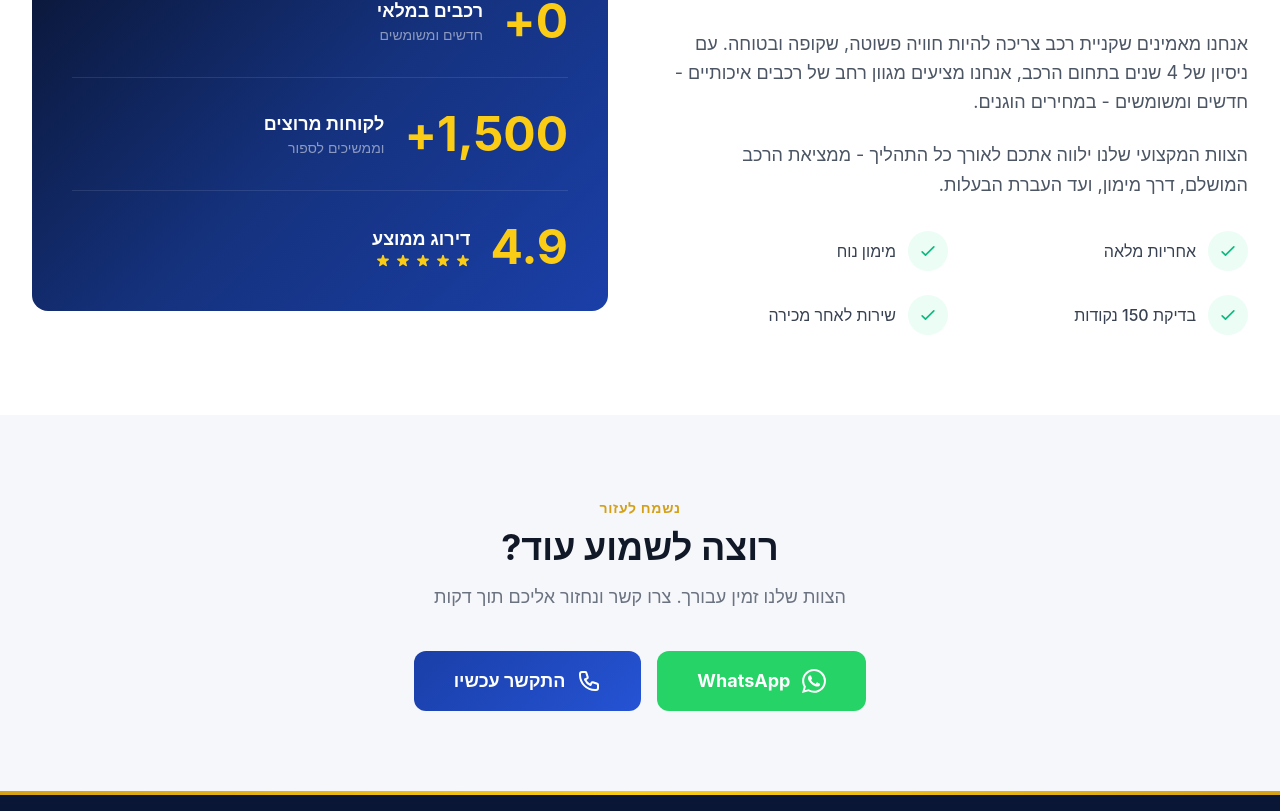
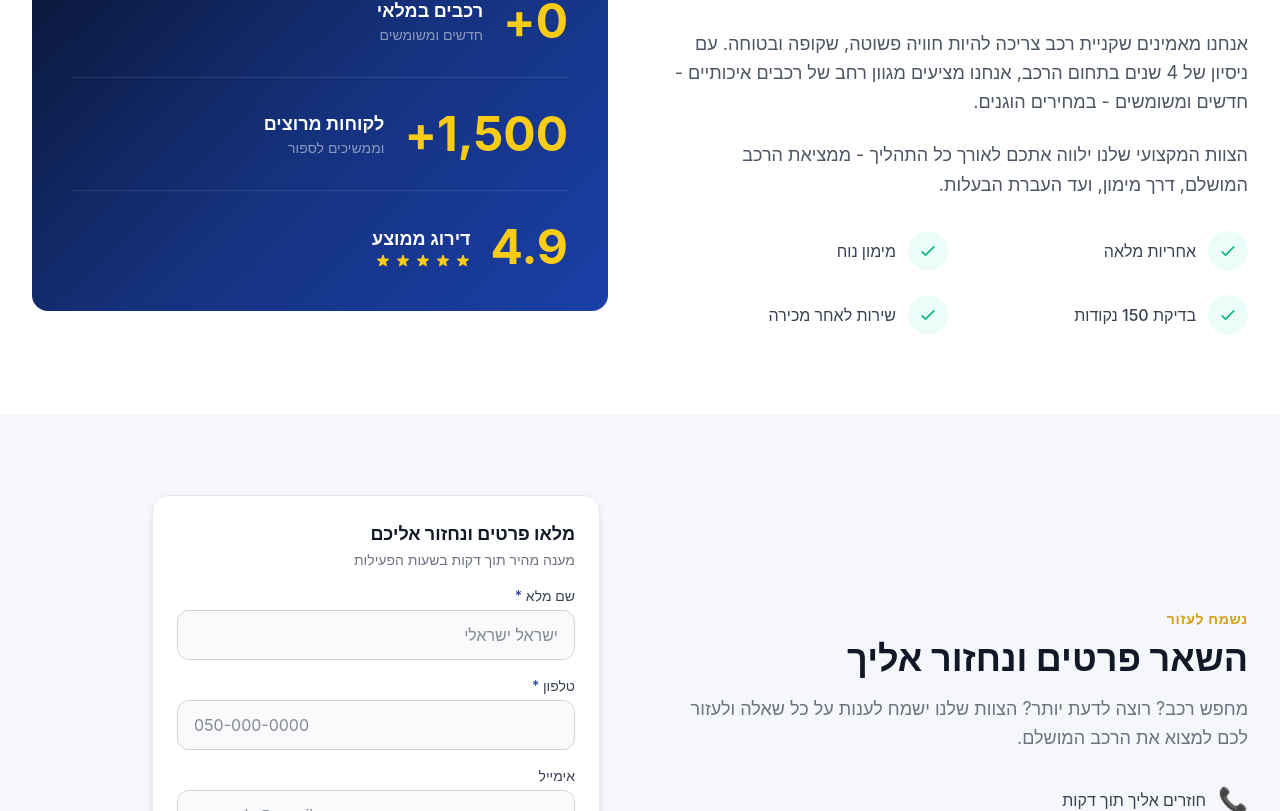
Before and after one commit to moshe-connectio/smart-drive-site, a Next.js app: page / in a window 1280 px wide. Shown: the part 1989-2800 px from the top of the page. Built offline with nearby package versions, Linux system fonts and the light colour scheme; no server answers.

Commit message:
Add lead form to homepage + lead CTA button in header

```diff
--- a/src/app/page.tsx
+++ b/src/app/page.tsx
@@ -6,6 +6,7 @@ import { VehicleGrid } from '@modules/vehicles/components/VehicleGrid';
 import Link from 'next/link';
 import { ROUTES } from '@core/lib/constants';
 import { dealershipConfig } from '@core/config/site.config';
+import { LeadForm } from '@modules/leads';
 
 export const revalidate = 3600; // ISR - 1 hour for home page
 
@@ -297,39 +298,71 @@ export default async function HomePage() {
           </section>
         )}
 
-        {/* Contact / CTA Bottom */}
+        {/* Lead Form Section */}
         <section className="py-20" style={{ background: 'var(--color-background-secondary)' }}>
           <Container>
-            <div className="text-center max-w-2xl mx-auto">
+            <div className="grid grid-cols-1 lg:grid-cols-2 gap-12 lg:gap-20 items-center">
+              {/* Left - copy */}
+              <div>
                 <span className="text-sm font-bold tracking-wider uppercase" style={{ color: 'var(--color-gold)' }}>נשמח לעזור</span>
                 <h2 className="text-3xl sm:text-4xl font-bold mt-2 mb-4" style={{ color: 'var(--color-gray-900)' }}>
-                רוצה לשמוע עוד?
+                  השאר פרטים ונחזור אליך
                 </h2>
-              <p className="text-lg mb-10" style={{ color: 'var(--color-gray-500)' }}>
-                הצוות שלנו זמין עבורך. צרו קשר ונחזור אליכם תוך דקות
+                <p className="text-lg leading-relaxed mb-8" style={{ color: 'var(--color-gray-500)' }}>
+                  מחפש רכב? רוצה לדעת יותר? הצוות שלנו ישמח לענות על כל שאלה ולעזור לכם למצוא את הרכב המושלם.
                 </p>
 
-              <div className="flex flex-col sm:flex-row gap-4 justify-center">
+                <div className="space-y-4 mb-8">
+                  {[
+                    { icon: '📞', text: 'חוזרים אליך תוך דקות' },
+                    { icon: '🚗', text: 'ייעוץ אישי ומקצועי ללא עלות' },
+                    { icon: '🔒', text: 'פרטיך שמורים ומאובטחים' },
+                  ].map((item) => (
+                    <div key={item.text} className="flex items-center gap-3">
+                      <span className="text-2xl">{item.icon}</span>
+                      <span className="font-medium" style={{ color: 'var(--color-gray-700)' }}>{item.text}</span>
+                    </div>
+                  ))}
+                </div>
+
+                {/* Alternative contact */}
+                <div className="flex flex-col sm:flex-row gap-3">
                   <a
                     href={dealershipConfig.social.whatsapp}
                     target="_blank"
                     rel="noopener noreferrer"
-                  className="inline-flex items-center gap-3 font-bold py-4 px-10 rounded-xl text-white transition-all duration-300 hover:scale-105 text-lg"
+                    className="inline-flex items-center justify-center gap-2 font-bold py-3 px-6 rounded-xl text-white transition-all duration-200 hover:scale-105 text-sm"
                     style={{ background: '#25D366' }}
                   >
-                  <svg className="w-6 h-6" fill="currentColor" viewBox="0 0 24 24"><path d="M17.472 14.382c-.297-.149-1.758-.867-2.03-.967-.273-.099-.471-.148-.67.15-.197.297-.767.966-.94 1.164-.173.199-.347.223-.644.075-.297-.15-1.255-.463-2.39-1.475-.883-.788-1.48-1.761-1.653-2.059-.173-.297-.018-.458.13-.606.134-.133.298-.347.446-.52.149-.174.198-.298.298-.497.099-.198.05-.371-.025-.52-.075-.149-.669-1.612-.916-2.207-.242-.579-.487-.5-.669-.51-.173-.008-.371-.01-.57-.01-.198 0-.52.074-.792.372-.272.297-1.04 1.016-1.04 2.479 0 1.462 1.065 2.875 1.213 3.074.149.198 2.096 3.2 5.077 4.487.709.306 1.262.489 1.694.625.712.227 1.36.195 1.871.118.571-.085 1.758-.719 2.006-1.413.248-.694.248-1.289.173-1.413-.074-.124-.272-.198-.57-.347m-5.421 7.403h-.004a9.87 9.87 0 01-5.031-1.378l-.361-.214-3.741.982.998-3.648-.235-.374a9.86 9.86 0 01-1.51-5.26c.001-5.45 4.436-9.884 9.888-9.884 2.64 0 5.122 1.03 6.988 2.898a9.825 9.825 0 012.893 6.994c-.003 5.45-4.437 9.884-9.885 9.884m8.413-18.297A11.815 11.815 0 0012.05 0C5.495 0 .16 5.335.157 11.892c0 2.096.547 4.142 1.588 5.945L.057 24l6.305-1.654a11.882 11.882 0 005.683 1.448h.005c6.554 0 11.89-5.335 11.893-11.893a11.821 11.821 0 00-3.48-8.413z"/></svg>
-                  WhatsApp
+                    <svg className="w-5 h-5" fill="currentColor" viewBox="0 0 24 24">
+                      <path d="M17.472 14.382c-.297-.149-1.758-.867-2.03-.967-.273-.099-.471-.148-.67.15-.197.297-.767.966-.94 1.164-.173.199-.347.223-.644.075-.297-.15-1.255-.463-2.39-1.475-.883-.788-1.48-1.761-1.653-2.059-.173-.297-.018-.458.13-.606.134-.133.298-.347.446-.52.149-.174.198-.298.298-.497.099-.198.05-.371-.025-.52-.075-.149-.669-1.612-.916-2.207-.242-.579-.487-.5-.669-.51-.173-.008-.371-.01-.57-.01-.198 0-.52.074-.792.372-.272.297-1.04 1.016-1.04 2.479 0 1.462 1.065 2.875 1.213 3.074.149.198 2.096 3.2 5.077 4.487.709.306 1.262.489 1.694.625.712.227 1.36.195 1.871.118.571-.085 1.758-.719 2.006-1.413.248-.694.248-1.289.173-1.413-.074-.124-.272-.198-.57-.347m-5.421 7.403h-.004a9.87 9.87 0 01-5.031-1.378l-.361-.214-3.741.982.998-3.648-.235-.374a9.86 9.86 0 01-1.51-5.26c.001-5.45 4.436-9.884 9.888-9.884 2.64 0 5.122 1.03 6.988 2.898a9.825 9.825 0 012.893 6.994c-.003 5.45-4.437 9.884-9.885 9.884m8.413-18.297A11.815 11.815 0 0012.05 0C5.495 0 .16 5.335.157 11.892c0 2.096.547 4.142 1.588 5.945L.057 24l6.305-1.654a11.882 11.882 0 005.683 1.448h.005c6.554 0 11.89-5.335 11.893-11.893a11.821 11.821 0 00-3.48-8.413z"/>
+                    </svg>
+                    וואטסאפ
                   </a>
                   <a
                     href={`tel:${dealershipConfig.contact.phone}`}
-                  className="inline-flex items-center gap-3 font-bold py-4 px-10 rounded-xl transition-all duration-300 hover:scale-105 text-lg"
-                  style={{ background: 'var(--gradient-primary)', color: 'white' }}
+                    className="inline-flex items-center justify-center gap-2 font-bold py-3 px-6 rounded-xl transition-all duration-200 hover:scale-105 text-sm"
+                    style={{ background: 'var(--color-primary)', color: '#fff' }}
                   >
-                  <svg className="w-6 h-6" fill="none" stroke="currentColor" viewBox="0 0 24 24">
+                    <svg className="w-5 h-5" fill="none" stroke="currentColor" viewBox="0 0 24 24">
                       <path strokeLinecap="round" strokeLinejoin="round" strokeWidth={2} d="M3 5a2 2 0 012-2h3.28a1 1 0 01.948.684l1.498 4.493a1 1 0 01-.502 1.21l-2.257 1.13a11.042 11.042 0 005.516 5.516l1.13-2.257a1 1 0 011.21-.502l4.493 1.498a1 1 0 01.684.949V19a2 2 0 01-2 2h-1C9.716 21 3 14.284 3 6V5z" />
                     </svg>
-                  התקשר עכשיו
+                    {dealershipConfig.contact.phone}
                   </a>
+                </div>
+              </div>
+
+              {/* Right - Form */}
+              <div className="w-full max-w-md mx-auto lg:mx-0">
+                <LeadForm
+                  formId="contact-page"
+                  title="מלאו פרטים ונחזור אליכם"
+                  subtitle="מענה מהיר תוך דקות בשעות הפעילות"
+                  showEmail
+                  showMessage
+                  submitLabel="שלח ונחזור אליך בהקדם ✓"
+                  variant="card"
+                />
               </div>
             </div>
           </Container>
--- a/src/shared/components/layout/Header.tsx
+++ b/src/shared/components/layout/Header.tsx
@@ -4,6 +4,7 @@ import { FaFacebook, FaInstagram, FaWhatsapp, FaYoutube } from 'react-icons/fa6'
 import { Container } from './Container';
 import { ROUTES } from '@core/lib/constants';
 import { dealershipConfig } from '@core/config/site.config';
+import { LeadModalButton } from '@shared/components/ui/LeadModalButton';
 
 export function Header() {
   const socialLinks = [
@@ -76,7 +77,7 @@ export function Header() {
             </Link>
           </nav>
 
-          {/* Social Links - Left */}
+          {/* Social Links + CTA - Left */}
           <div className="flex items-center gap-2 sm:gap-3 shrink-0">
             {socialLinks.map((social) => {
               const Icon = social.icon;
@@ -95,6 +96,13 @@ export function Header() {
                 </a>
               );
             })}
+
+            <LeadModalButton
+              formId="general"
+              buttonLabel="השאר פרטים"
+              variant="primary"
+              className="text-sm py-2 px-4 sm:px-5"
+            />
           </div>
         </div>
       </Container>
--- /dev/null
+++ b/src/shared/components/ui/LeadModalButton.tsx
@@ -0,0 +1,97 @@
+'use client';
+
+import { useState } from 'react';
+import { LeadForm } from '@modules/leads';
+import type { LeadFormId } from '@modules/leads';
+
+interface LeadModalButtonProps {
+  formId?: LeadFormId;
+  buttonLabel?: string;
+  /** 'primary' = filled blue, 'gold' = gold gradient, 'outline' = bordered */
+  variant?: 'primary' | 'gold' | 'outline';
+  className?: string;
+}
+
+export function LeadModalButton({
+  formId = 'general',
+  buttonLabel = 'השאר פרטים',
+  variant = 'primary',
+  className = '',
+}: LeadModalButtonProps) {
+  const [isOpen, setIsOpen] = useState(false);
+
+  const buttonStyle =
+    variant === 'gold'
+      ? { background: 'var(--gradient-gold)', color: '#0a1636', boxShadow: '0 4px 16px rgba(212,160,23,0.35)' }
+      : variant === 'outline'
+      ? { border: '2px solid var(--color-primary)', color: 'var(--color-primary)', background: 'transparent' }
+      : { background: 'var(--color-primary)', color: '#fff', boxShadow: '0 4px 16px rgba(26,101,224,0.3)' };
+
+  return (
+    <>
+      <button
+        onClick={() => setIsOpen(true)}
+        className={`inline-flex items-center justify-center gap-2 font-bold rounded-xl transition-all duration-200 hover:scale-105 hover:opacity-90 ${className}`}
+        style={buttonStyle}
+      >
+        <svg className="w-4 h-4 shrink-0" fill="none" stroke="currentColor" viewBox="0 0 24 24">
+          <path strokeLinecap="round" strokeLinejoin="round" strokeWidth={2} d="M8 12h.01M12 12h.01M16 12h.01M21 12c0 4.418-4.03 8-9 8a9.863 9.863 0 01-4.255-.949L3 20l1.395-3.72C3.512 15.042 3 13.574 3 12c0-4.418 4.03-8 9-8s9 3.582 9 8z" />
+        </svg>
+        {buttonLabel}
+      </button>
+
+      {isOpen && (
+        <div
+          className="fixed inset-0 z-9999 flex items-end sm:items-center justify-center p-0 sm:p-4"
+          role="dialog"
+          aria-modal="true"
+          aria-label="טופס יצירת קשר"
+        >
+          {/* Backdrop */}
+          <div
+            className="absolute inset-0 bg-black/50 backdrop-blur-sm"
+            onClick={() => setIsOpen(false)}
+          />
+
+          {/* Panel */}
+          <div className="relative z-10 w-full sm:max-w-md rounded-t-3xl sm:rounded-2xl overflow-hidden shadow-2xl">
+            {/* Header */}
+            <div
+              className="flex items-center justify-between px-5 py-4"
+              style={{ background: 'var(--color-primary)', color: '#fff' }}
+            >
+              <div>
+                <p className="font-bold text-lg leading-tight">השאר פרטים</p>
+                <p className="text-sm opacity-75">נציג יחזור אליך בהקדם</p>
+              </div>
+              <button
+                onClick={() => setIsOpen(false)}
+                className="w-9 h-9 flex items-center justify-center rounded-full hover:bg-white/20 transition-colors"
+                aria-label="סגור טופס"
+              >
+                <svg className="w-5 h-5" fill="none" stroke="currentColor" viewBox="0 0 24 24">
+                  <path strokeLinecap="round" strokeLinejoin="round" strokeWidth={2} d="M6 18L18 6M6 6l12 12" />
+                </svg>
+              </button>
+            </div>
+
+            {/* Form */}
+            <div style={{ background: 'var(--color-gray-100, #f9fafb)' }}>
+              <div className="p-5">
+                <LeadForm
+                  formId={formId}
+                  title=""
+                  showMessage
+                  showEmail
+                  submitLabel="שלח ונחזור אליך בהקדם"
+                  variant="minimal"
+                  onSuccess={() => setIsOpen(false)}
+                />
+              </div>
+            </div>
+          </div>
+        </div>
+      )}
+    </>
+  );
+}
```
Lines whose indentation alone changed are shown as unchanged.
